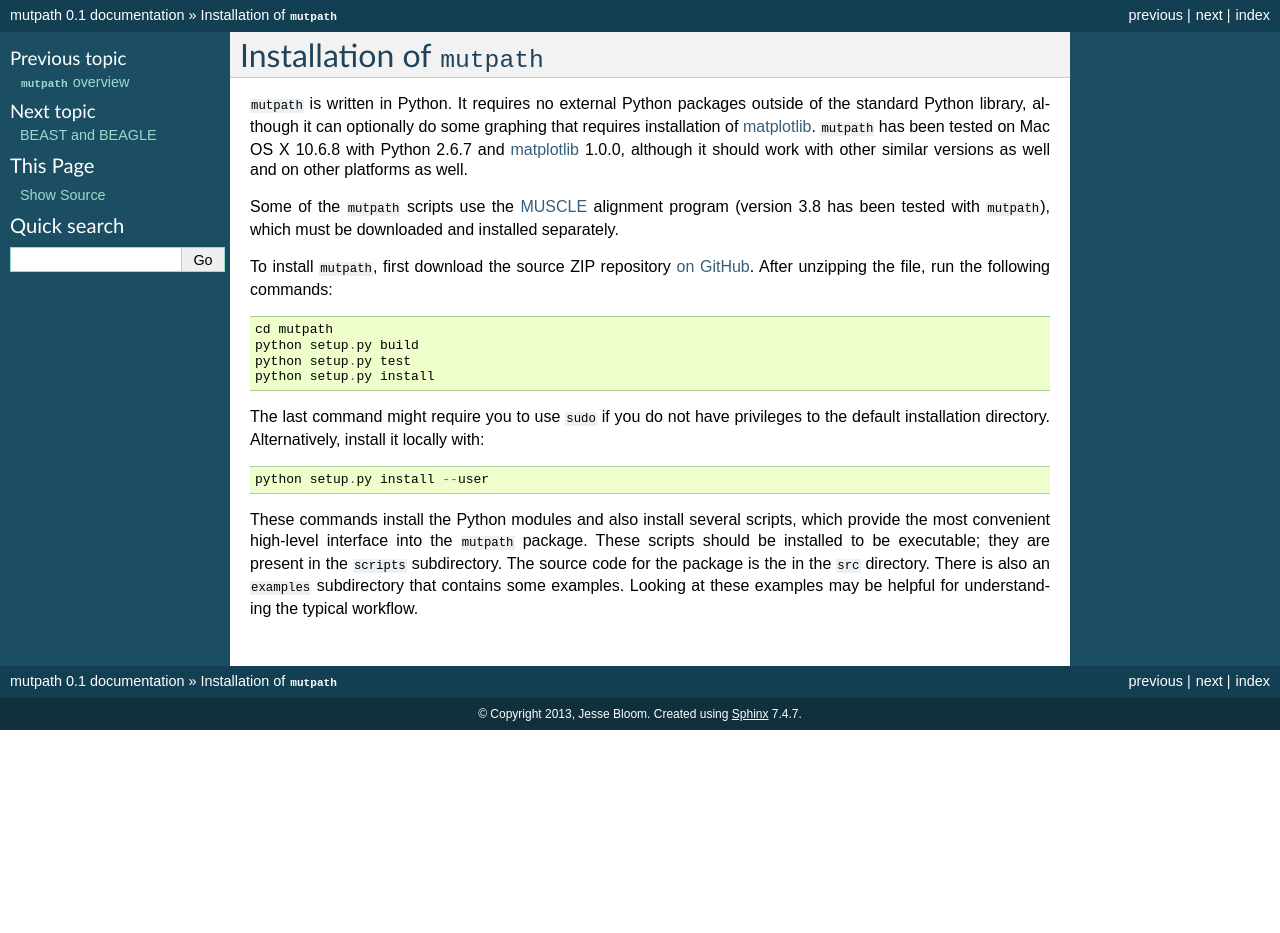
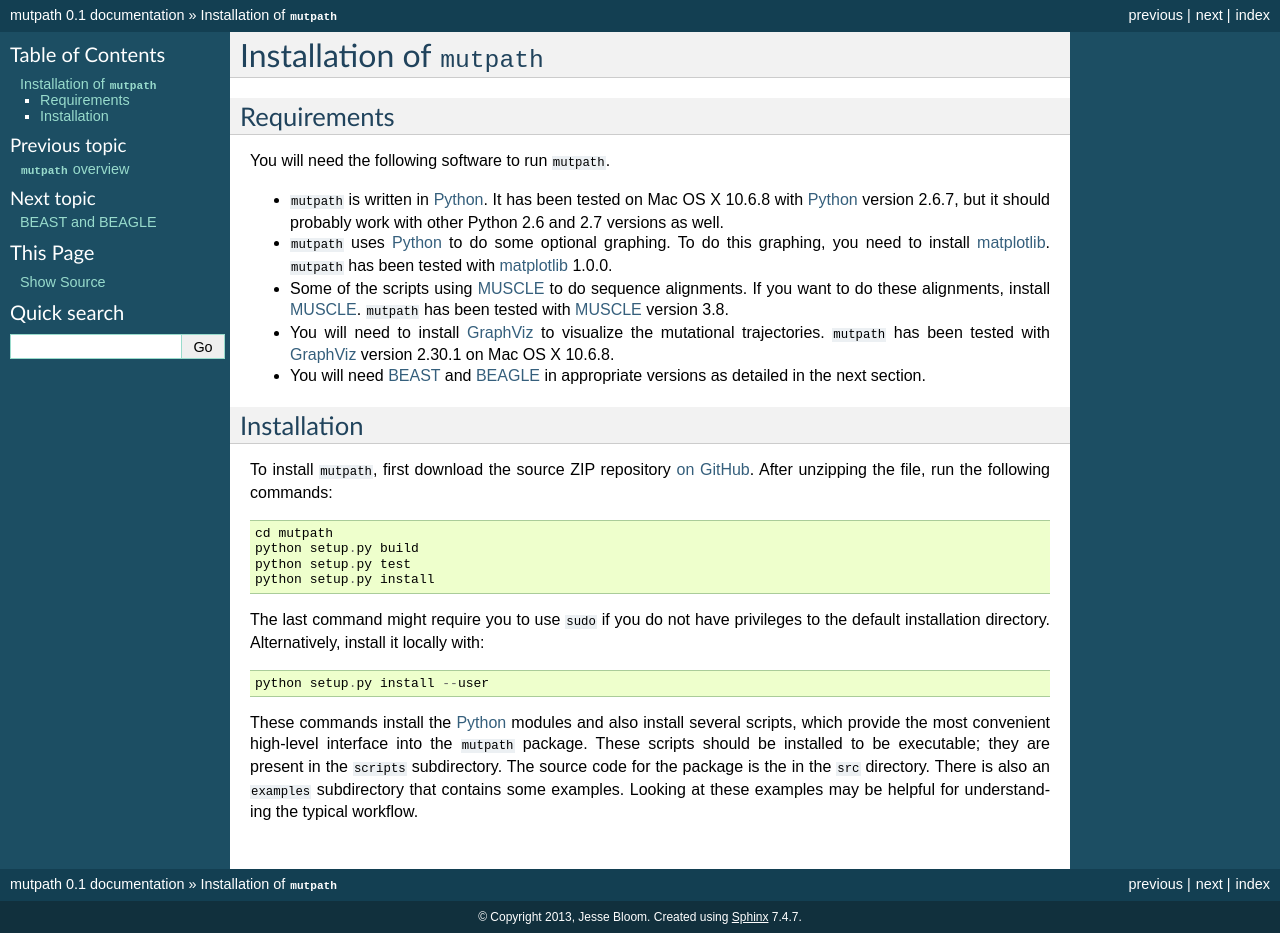
Before and after one commit to jbloom/mutpath, a Sphinx documentation site: the page built from docs/installation.rst, in a window 1280 px wide. Built offline with Sphinx 7.4.7, drawn with Linux system fonts in a browser that asks for light colours; before the commit the page ends 900 px from its top, so only the background shows below that.

Commit message:
Updated documentation before making repository public

```diff
--- a/README.rst
+++ b/README.rst
@@ -1,6 +1,6 @@
 `mutpath`_ is a Python package for identifying mutational paths through sequence space generated using the MarkovJumps feature of `BEAST`_.
 
-`mutpath`_ was written by `Jesse Bloom`_. It takes advantage of the MarkovJumps feature added to `BEAST`_ by `Marc Suchard`_. The reference for this approach to building mutational paths is `Gong et al, 2013`_.
+`mutpath`_ was written by `Jesse Bloom`_. It takes advantage of the MarkovJumps feature added to `BEAST`_ by `Marc Suchard`_. The reference for this approach to building mutational paths is `Gong et al, 2013`_, and this package can be used to build mutational paths similar to that shown in `Figure 2A` of that paper.
 
 `mutpath`_ source code is available on GitHub at https://github.com/jbloom/mutpath
 
--- a/docs/acknowledgements.rst
+++ b/docs/acknowledgements.rst
@@ -4,7 +4,7 @@ Acknowledgements
 
 The mutation mapping feature in `BEAST`_ was implemented by `Marc Suchard`_.
 
-There is currently no specific reference for this software package. However, the reference for the general approach of creating mutational trajectories is `Gong et al, 2013`_.
+If you use this software package, please cite `Gong et al, 2013`_ as the reference for the approach, and include a weblink to this software program `on GitHub`_.
 
 .. _`BEAGLE`: http://beast.bio.ed.ac.uk/BEAGLE
 .. _`BEAST`: http://beast.bio.ed.ac.uk/Main_Page
--- a/docs/beastbeagle.rst
+++ b/docs/beastbeagle.rst
@@ -1,6 +1,6 @@
 BEAST and BEAGLE
 =====================
-``mutpath`` is designed to interface with the `BEAST`_ phylogenetics package, so you will obviously want to install `BEAST`_. The actual mutational path mapping requires the Markov Jumps feature of `BEAST`_. This feature is not available in the current stable release of `BEAST`_ (this may change when version 1.8 is released), so you need to obtain the developer's version of `BEAST`_. Use of the Markov Jumps feature also requires using the `BEAGLE`_ library, so you need to install that as well.
+``mutpath`` is designed to interface with the `BEAST`_ phylogenetics package, so you will obviously want to install `BEAST`_. The actual mutational path mapping requires the Markov Jumps feature of `BEAST`_. This feature is not available in the current stable release of `BEAST`_ (this may change when version 1.8 is released), so you need to obtain the developer's version of `BEAST`_ (or perhaps version 1.8, I have not tested that). Use of the Markov Jumps feature also requires using the `BEAGLE`_ library, so you need to install that as well.
 
 Here are the commands that I used to obtain `BEAST`_ (v1.8.0pre Prelease r5356) and `BEAGLE`_ (revision 1093) on my computer. For `BEAST`_::
 
--- a/docs/installation.rst
+++ b/docs/installation.rst
@@ -1,9 +1,23 @@
 Installation of ``mutpath``
 ==============================
 
-``mutpath`` is written in Python. It requires no external Python packages outside of the standard Python library, although it can optionally do some graphing that requires installation of `matplotlib`_. ``mutpath`` has been tested on Mac OS X 10.6.8 with Python 2.6.7 and `matplotlib`_ 1.0.0, although it should work with other similar versions as well and on other platforms as well.
+Requirements
+---------------
+You will need the following software to run ``mutpath``.
 
-Some of the ``mutpath`` scripts use the `MUSCLE`_ alignment program (version 3.8 has been tested with ``mutpath``), which must be downloaded and installed separately.
+* ``mutpath`` is written in `Python`_. It has been tested on Mac OS X 10.6.8 with `Python`_ version 2.6.7, but it should probably work with other Python 2.6 and 2.7 versions as well.
+
+* ``mutpath`` uses `Python`_ to do some optional graphing. To do this graphing, you need to install `matplotlib`_. ``mutpath`` has been tested with `matplotlib`_ 1.0.0.
+
+* Some of the scripts using `MUSCLE`_ to do sequence alignments. If you want to do these alignments, install `MUSCLE`_. ``mutpath`` has been tested with `MUSCLE`_ version 3.8.
+
+* You will need to install `GraphViz`_ to visualize the mutational trajectories. ``mutpath`` has been tested with `GraphViz`_ version 2.30.1 on Mac OS X 10.6.8.
+
+* You will need `BEAST`_ and `BEAGLE`_ in appropriate versions as detailed in the next section.
+
+
+Installation
+----------------
 
 To install ``mutpath``, first download the source ZIP repository `on GitHub`_. After unzipping the file, run the following commands::
 
@@ -16,7 +30,7 @@ The last command might require you to use ``sudo`` if you do not have privileges
 
     python setup.py install --user
 
-These commands install the Python modules and also install several scripts, which provide the most convenient high-level interface into the ``mutpath`` package. These scripts should be installed to be executable; they are present in the ``scripts`` subdirectory. The source code for the package is the in the ``src`` directory. There is also an ``examples`` subdirectory that contains some examples. Looking at these examples may be helpful for understanding the typical workflow.
+These commands install the `Python`_ modules and also install several scripts, which provide the most convenient high-level interface into the ``mutpath`` package. These scripts should be installed to be executable; they are present in the ``scripts`` subdirectory. The source code for the package is the in the ``src`` directory. There is also an ``examples`` subdirectory that contains some examples. Looking at these examples may be helpful for understanding the typical workflow.
 
 
 .. _`BEAGLE`: http://beast.bio.ed.ac.uk/BEAGLE
@@ -25,3 +39,5 @@ These commands install the Python modules and also install several scripts, whic
 .. _`Jesse Bloom`: http://labs.fhcrc.org/bloom/
 .. _`matplotlib`: http://matplotlib.org/
 .. _`MUSCLE`: http://www.drive5.com/muscle/
+.. _`Python`: http://www.python.org/
+.. _`GraphViz`: http://www.graphviz.org/
--- a/docs/mutpath_parse_to_beastxml.rst
+++ b/docs/mutpath_parse_to_beastxml.rst
@@ -2,7 +2,7 @@
 ``mutpath_parse_to_beast_xml.py`` script
 ==========================================
 
-Script for parsing sequences and building BEAST input XML file.
+Script for parsing sequences and building BEAST input XML file. You do not have to use this script if you have another preferred method of creating the XML file.
 
 To run this script, first create a text infile of the format described
 below in this documentation. If you name this input file ``infile.txt``, then you would
--- a/docs/workflow.rst
+++ b/docs/workflow.rst
@@ -6,7 +6,9 @@ The scripts themselves are documented individually in the following sections. Th
 
 Create the `BEAST`_ XML file
 -------------------------------
-First, use ``mutpath_parse_to_beastxml.py`` to create an input `BEAST`_ XML file from the FASTA sequence files. You can do this by manually creating the text input file and then running::
+You may have your own strategy to create the `BEAST`_ input XML file. If not, ``mutpath`` has a script to do this.
+
+Specifically, you can use ``mutpath_parse_to_beastxml.py`` to create an input `BEAST`_ XML file from the FASTA sequence files. You can do this by manually creating the text input file and then running::
 
     mutpath_parse_to_beastxml.py infile.txt
 
```
Also changed, not shown: other parts of README.rst (+1 -0 lines), other parts of docs/workflow.rst (+1 -1 lines), docs/index.rst (+6 -2 lines), setup.py (+1 -32 lines), examples/influenza_NP_1918_Descended/README.rst, examples/influenza_human_H3N2_NP/README.rst, 1 other file.
